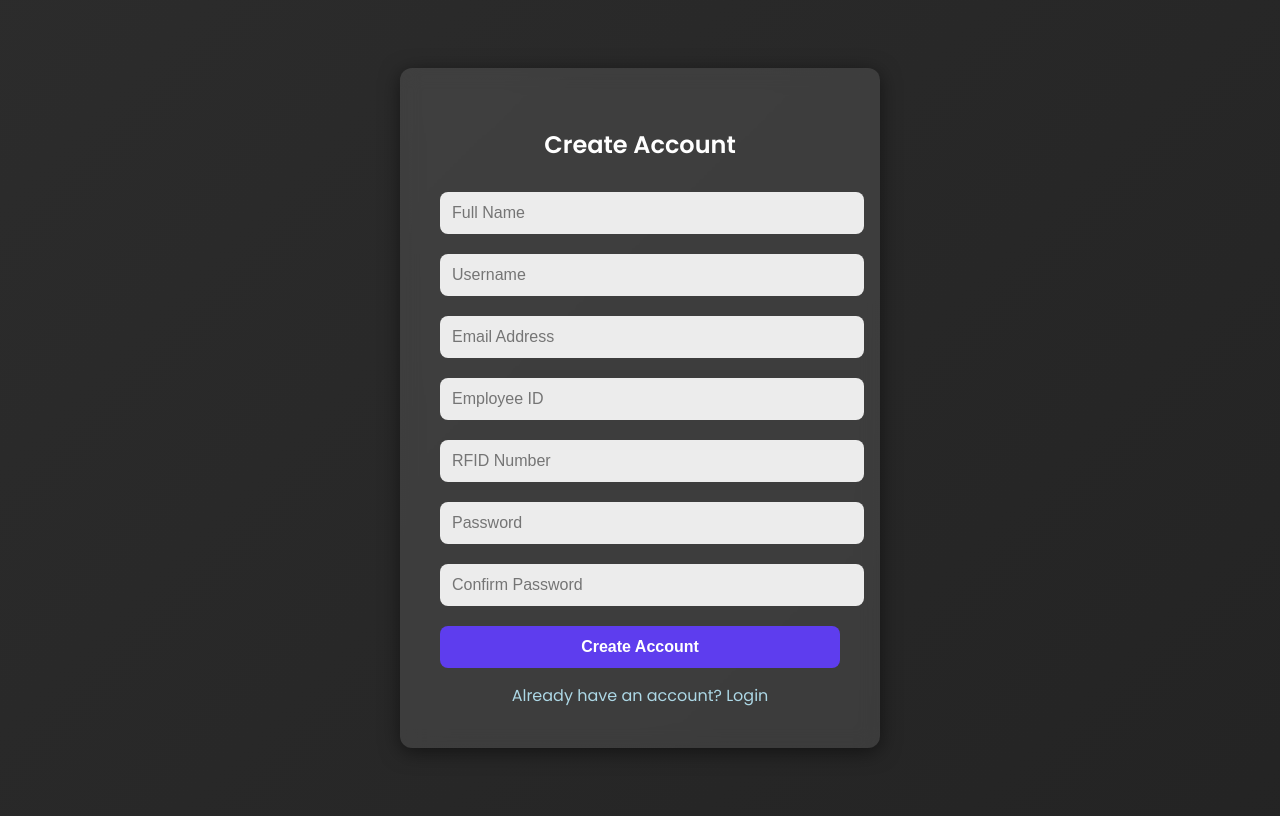
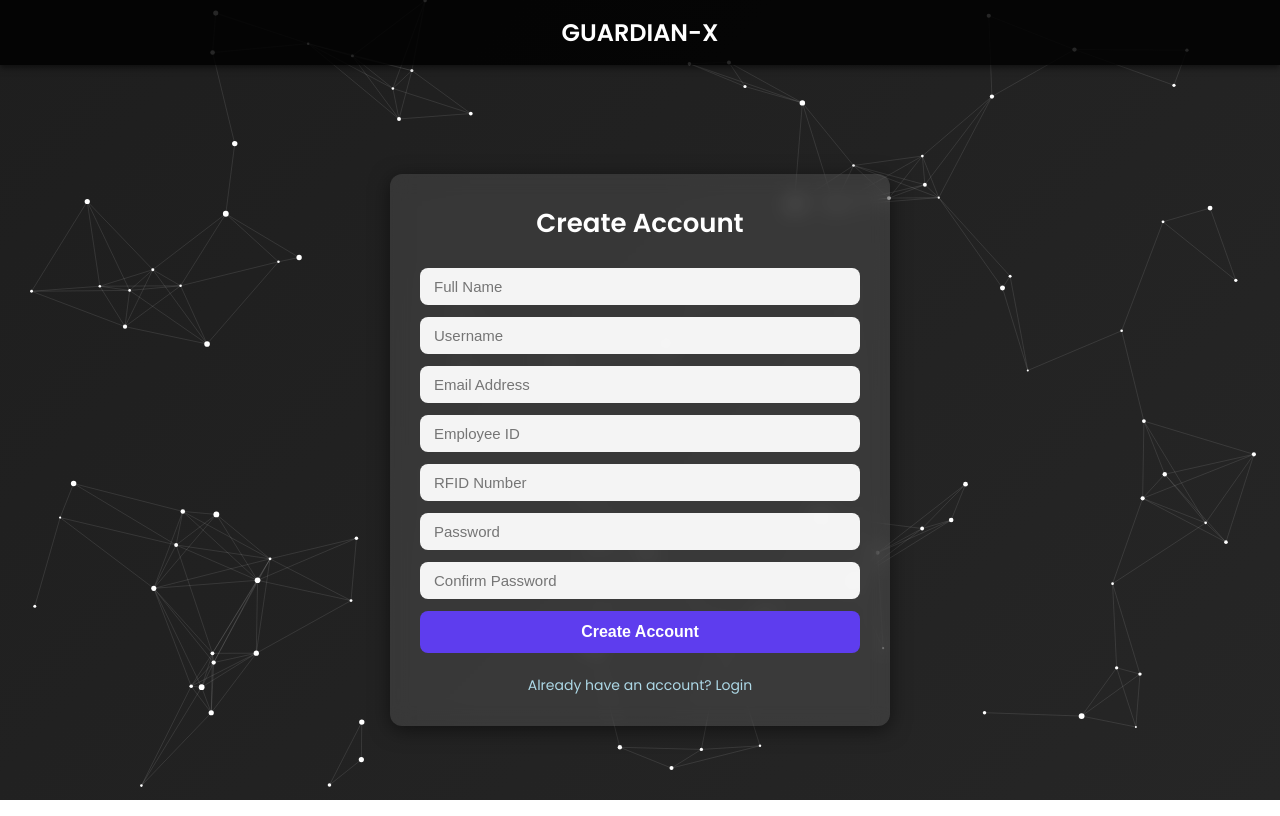
Before and after one commit to Lavanyas-19/Atreides, a plain HTML site: page createacnt.html in a window 1280 px wide. Drawn offline with Linux system fonts and the light colour scheme.

Commit message:
Updated createacnt.html with new GuardianX UI and particle background

```diff
--- a/createacnt.html
+++ b/createacnt.html
@@ -5,50 +5,83 @@
   <title>Create Account - GuardianX</title>
   <link href="https://fonts.googleapis.com/css2?family=Poppins:wght@400;600&display=swap" rel="stylesheet">
   <style>
+    * {
+      margin: 0;
+      padding: 0;
+      box-sizing: border-box;
+    }
+
     body {
       font-family: 'Poppins', sans-serif;
       background: linear-gradient(-45deg, #1e1e1e, #2e2e2e, #1e1e1e);
       background-size: 400% 400%;
-      animation: gradientShift 15s ease infinite;
       height: 100vh;
+      margin: 0;
       display: flex;
       justify-content: center;
       align-items: center;
+      flex-direction: column;
       color: white;
+      overflow: hidden;
+      transition: background-position 0.3s ease;
     }
 
-    @keyframes gradientShift {
-      0% { background-position: 0% 50%; }
-      50% { background-position: 100% 50%; }
-      100% { background-position: 0% 50%; }
+    .navbar {
+      width: 100%;
+      background-color: rgba(0, 0, 0, 0.85);
+      padding: 15px 30px;
+      text-align: center;
+      font-size: 24px;
+      font-weight: bold;
+      color: #ffffff;
+      box-shadow: 0px 3px 6px rgba(0, 0, 0, 0.5);
+      position: fixed;
+      top: 0;
+      left: 0;
+      z-index: 2;
     }
 
     .form-container {
       background: rgba(255, 255, 255, 0.1);
-      padding: 40px;
+      padding: 30px;
       border-radius: 12px;
-      width: 400px;
+      width: 100%;
+      max-width: 500px;
       box-shadow: 0 4px 20px rgba(0, 0, 0, 0.5);
       backdrop-filter: blur(10px);
+      position: relative;
+      z-index: 2;
+      margin-top: 100px;
     }
 
     h2 {
       text-align: center;
-      margin-bottom: 20px;
+      margin-bottom: 25px;
+      font-size: 26px;
+    }
+
+    form {
+      display: flex;
+      flex-direction: column;
+      gap: 12px;
     }
 
     input {
-      width: 100%;
-      padding: 12px;
-      margin: 10px 0;
+      padding: 10px 14px;
       border: none;
       border-radius: 8px;
-      font-size: 16px;
-      background-color: rgba(255, 255, 255, 0.9);
+      font-size: 15px;
+      background-color: rgba(255, 255, 255, 0.95);
+      transition: transform 0.3s ease, box-shadow 0.3s ease;
+    }
+
+    input:focus {
+      outline: none;
+      box-shadow: 0 0 8px rgba(94, 61, 222, 0.7);
+      transform: translateY(-5px);
     }
 
     button {
-      width: 100%;
       padding: 12px;
       background-color: #5e3dee;
       color: white;
@@ -57,7 +90,7 @@
       border-radius: 8px;
       font-size: 16px;
       cursor: pointer;
-      margin-top: 10px;
+      transition: background-color 0.3s ease;
     }
 
     button:hover {
@@ -67,17 +100,30 @@
     a {
       color: lightblue;
       text-decoration: none;
-      display: block;
       text-align: center;
-      margin-top: 15px;
+      margin-top: 10px;
+      font-size: 14px;
     }
 
     a:hover {
       text-decoration: underline;
     }
+
+    canvas {
+      position: absolute;
+      top: 0;
+      left: 0;
+      z-index: 1;
+      pointer-events: none;
+    }
   </style>
 </head>
 <body>
+
+  <!-- Particle Background -->
+  <canvas id="particleCanvas"></canvas>
+
+  <div class="navbar">GUARDIAN-X</div>
 
   <div class="form-container">
     <h2>Create Account</h2>
@@ -90,9 +136,133 @@
       <input type="password" placeholder="Password" required />
       <input type="password" placeholder="Confirm Password" required />
       <button type="submit">Create Account</button>
-      <a href="today.html">Already have an account? Login</a>
+      <a href="index.html">Already have an account? Login</a>
     </form>
   </div>
 
+  <script>
+    // Form download as text file
+    document.querySelector('form').addEventListener('submit', function (e) {
+      e.preventDefault();
+      const form = e.target;
+      const inputs = form.querySelectorAll('input');
+      let data = '';
+      inputs.forEach(input => {
+        data += `${input.placeholder}: ${input.value}\n`;
+      });
+
+      const blob = new Blob([data], { type: 'text/plain' });
+      const link = document.createElement('a');
+      link.href = window.URL.createObjectURL(blob);
+      link.download = 'account_details.txt';
+      link.click();
+      form.reset();
+    });
+
+    // Particle Background Animation
+    const canvas = document.getElementById("particleCanvas");
+    const ctx = canvas.getContext("2d");
+
+    let particles = [];
+    const particleCount = 100;
+    const maxDistance = 120;
+    const mouse = { x: null, y: null };
+
+    canvas.width = window.innerWidth;
+    canvas.height = window.innerHeight;
+
+    window.addEventListener("resize", () => {
+      canvas.width = window.innerWidth;
+      canvas.height = window.innerHeight;
+    });
+
+    window.addEventListener("mousemove", (e) => {
+      mouse.x = e.clientX;
+      mouse.y = e.clientY;
+    });
+
+    class Particle {
+      constructor() {
+        this.x = Math.random() * canvas.width;
+        this.y = Math.random() * canvas.height;
+        this.size = Math.random() * 2 + 1;
+        this.speedX = (Math.random() - 0.5) * 1;
+        this.speedY = (Math.random() - 0.5) * 1;
+      }
+
+      update() {
+        // Move the particles around the screen
+        this.x += this.speedX;
+        this.y += this.speedY;
+
+        // Particle boundaries check
+        if (this.x < 0 || this.x > canvas.width) this.speedX *= -1;
+        if (this.y < 0 || this.y > canvas.height) this.speedY *= -1;
+
+        // Attraction to mouse position
+        const dx = mouse.x - this.x;
+        const dy = mouse.y - this.y;
+        const distance = Math.sqrt(dx * dx + dy * dy);
+        const maxDistance = 100; // max distance for attraction effect
+
+        if (distance < maxDistance) {
+          const forceDirectionX = dx / distance;
+          const forceDirectionY = dy / distance;
+
+          // Repel or attract particles based on the distance to the mouse
+          const force = (maxDistance - distance) / maxDistance;
+          this.speedX += forceDirectionX * force;
+          this.speedY += forceDirectionY * force;
+        }
+      }
+
+      draw() {
+        ctx.fillStyle = "white";
+        ctx.beginPath();
+        ctx.arc(this.x, this.y, this.size, 0, Math.PI * 2);
+        ctx.fill();
+      }
+    }
+
+    function connectParticles() {
+      for (let i = 0; i < particles.length; i++) {
+        for (let j = i + 1; j < particles.length; j++) {
+          const dx = particles[i].x - particles[j].x;
+          const dy = particles[i].y - particles[j].y;
+          const distance = Math.sqrt(dx * dx + dy * dy);
+
+          if (distance < maxDistance) {
+            ctx.strokeStyle = "rgba(255, 255, 255, 0.1)";
+            ctx.lineWidth = 1;
+            ctx.beginPath();
+            ctx.moveTo(particles[i].x, particles[i].y);
+            ctx.lineTo(particles[j].x, particles[j].y);
+            ctx.stroke();
+          }
+        }
+      }
+    }
+
+    function animate() {
+      ctx.clearRect(0, 0, canvas.width, canvas.height);
+      particles.forEach(p => {
+        p.update();
+        p.draw();
+      });
+      connectParticles();
+      requestAnimationFrame(animate);
+    }
+
+    function initParticles() {
+      particles = [];
+      for (let i = 0; i < particleCount; i++) {
+        particles.push(new Particle());
+      }
+    }
+
+    initParticles();
+    animate();
+  </script>
+
 </body>
 </html>
```
